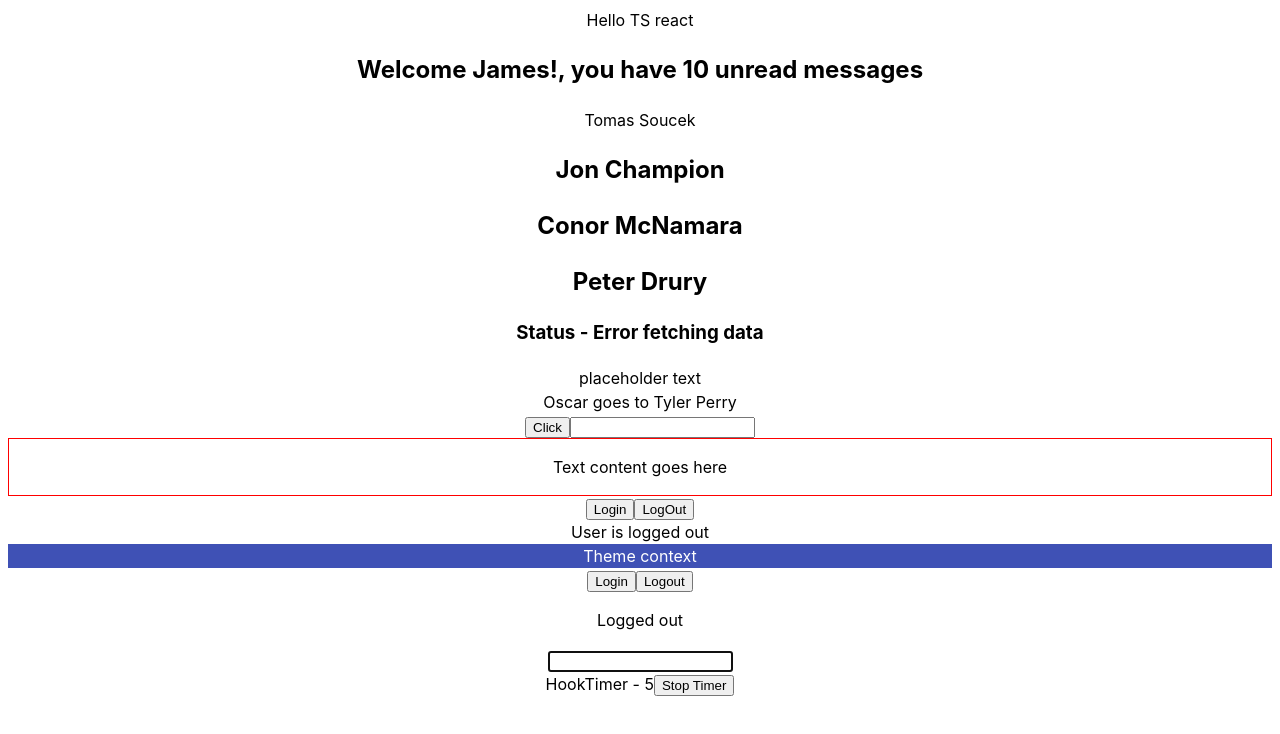
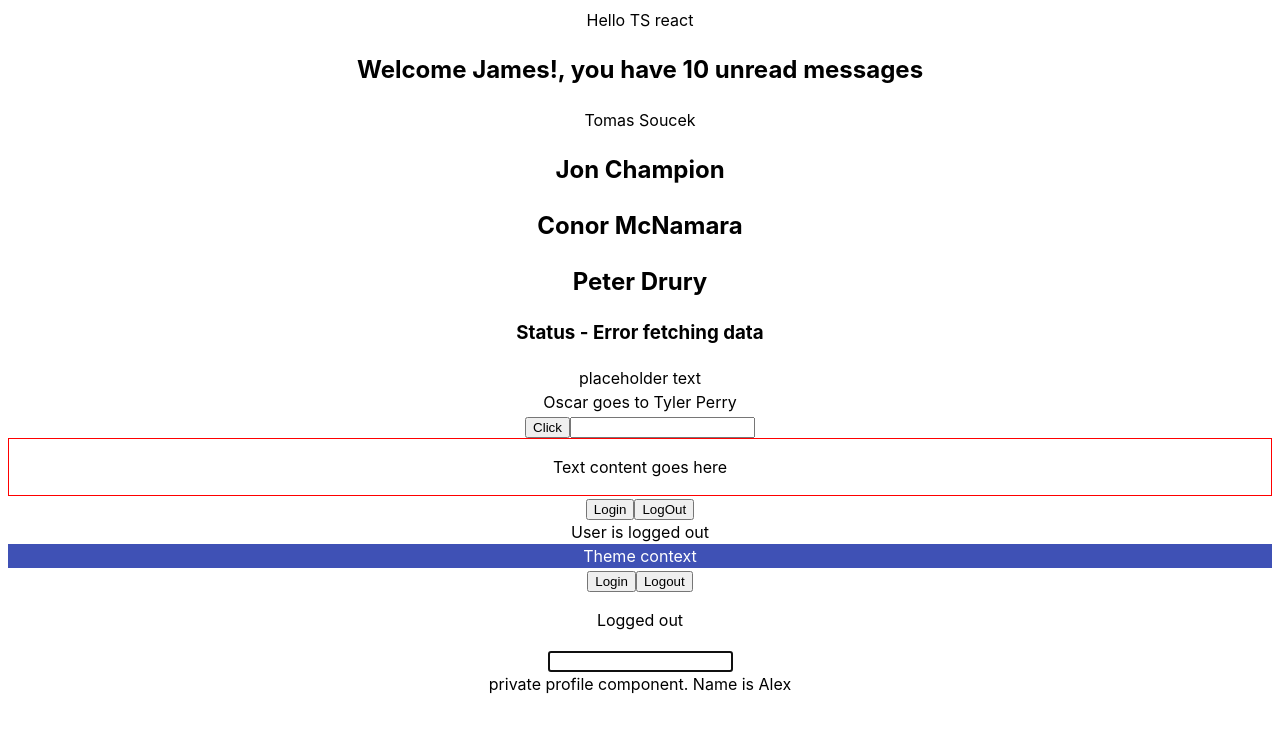
Before and after one commit to dareyOG/react-TS-vite, a React (Vite) app: page / in a window 1280 px wide. Shown: the top 734 px of the page. Built offline with nearby package versions, Linux system fonts and the light colour scheme.

Commit message:
✅component props

```diff
--- a/src/App.tsx
+++ b/src/App.tsx
@@ -1,4 +1,6 @@
 import '../src/index.css';
+import Private from './components/auth/Private';
+import Profile from './components/auth/Profile';
 import Button from './components/Button';
 import Container from './components/Container';
 import Box from './components/context/Box';
@@ -6,7 +8,7 @@ import { ThemeProvider } from './components/context/ThemeContext';
 import User from './components/context/User';
 import { UserContextProvider } from './components/context/UserContext';
 import DomRef from './components/effect/DomRef';
-import MutableRef from './components/effect/MutableRef';
+// import MutableRef from './components/effect/MutableRef';
 import Greet from './components/Greet';
 import Heading from './components/Heading';
 import Input from './components/Input';
@@ -52,7 +54,8 @@ function App() {
         <User />
       </UserContextProvider>
       <DomRef />
-      <MutableRef />
+      {/* <MutableRef /> */}
+      <Private isLoggedIn={true} component={Profile} />
     </div>
   );
 }
--- /dev/null
+++ b/src/components/auth/Login.tsx
@@ -0,0 +1,3 @@
+export default function Login() {
+  return <div>Login to continue</div>;
+}
--- /dev/null
+++ b/src/components/auth/Private.tsx
@@ -0,0 +1,13 @@
+import React from 'react';
+import Login from './Login';
+import { Profile } from './Profile';
+
+type Private = {
+  isLoggedIn: boolean;
+  component: React.ComponentType<Profile>;
+};
+
+export default function Private({ isLoggedIn, component: Profile }: Private) {
+  if (isLoggedIn) return <Profile name="Alex" />;
+  return <Login />;
+}
--- /dev/null
+++ b/src/components/auth/Profile.tsx
@@ -0,0 +1,7 @@
+export type Profile = {
+  name: string;
+};
+
+export default function Profile({ name }: Profile) {
+  return <div>private profile component. Name is {name}</div>;
+}
```
